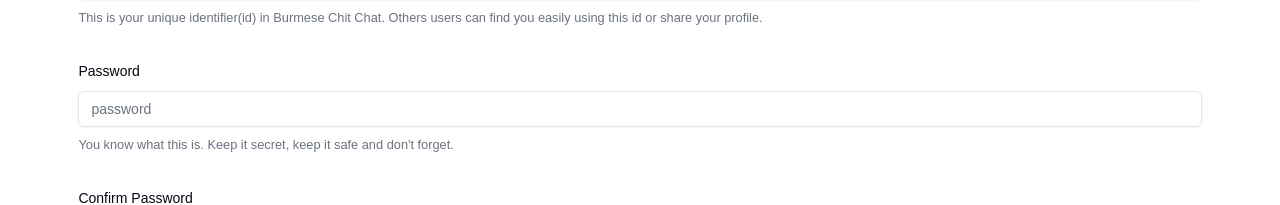
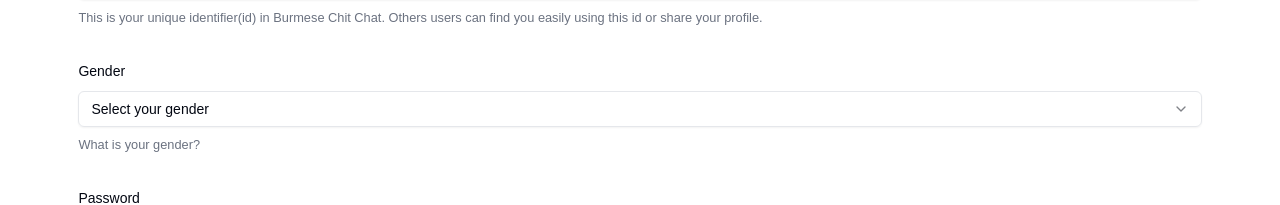
Before and after one commit to burmese-chit-chat/client-web, a Next.js app: page /auth/register in a window 1280 px wide. Shown: the part 320-525 px from the top of the page. Built offline with nearby package versions, Linux system fonts and the light colour scheme; no server answers.

Commit message:
gender on register

```diff
--- a/app/auth/register/components/form.tsx
+++ b/app/auth/register/components/form.tsx
@@ -8,6 +8,7 @@ import { Input } from "@/components/ui/input";
 import axios from "axios";
 import { useState } from "react";
 import { useToast } from "@/hooks/use-toast";
+import { Select, SelectContent, SelectItem, SelectTrigger, SelectValue } from "@/components/ui/select";
 // import { useRouter } from "next/navigation";
 
 const formSchema = z
@@ -23,6 +24,8 @@ const formSchema = z
             .regex(/^[a-zA-Z0-9_]+$/, "Username can only contain letters, numbers, and underscores")
             .refine(value => !value.includes("."), `Username cannot contain periods, "."`)
             .refine(value => !value.includes(" ") && !value.includes("\n"), "Username cannot contain spaces or line breaks"),
+
+        gender: z.enum(["male", "female"]),
 
         password: z
             .string()
@@ -88,6 +91,30 @@ export default function RegisterForm() {
                 />
                 <FormField
                     control={form.control}
+                    name="gender"
+                    render={({ field }) => (
+                        <FormItem>
+                            <FormLabel>Gender</FormLabel>
+                            <Select onValueChange={field.onChange} defaultValue={field.value}>
+                                <FormControl>
+                                    <SelectTrigger>
+                                        <SelectValue placeholder="Select your gender" />
+                                    </SelectTrigger>
+                                </FormControl>
+                                <SelectContent>
+                                    <SelectItem value="male" aria-selected>
+                                        male
+                                    </SelectItem>
+                                    <SelectItem value="female">female</SelectItem>
+                                </SelectContent>
+                            </Select>
+                            <FormDescription>What is your gender?</FormDescription>
+                            <FormMessage />
+                        </FormItem>
+                    )}
+                />
+                <FormField
+                    control={form.control}
                     name="password"
                     render={({ field }) => (
                         <FormItem>
@@ -123,7 +150,7 @@ export default function RegisterForm() {
     );
 
     async function onSubmit(values: z.infer<typeof formSchema>) {
-            const error_message = "error registering, this may not be your fault, please try again later or contact the developer";
+        const error_message = "error registering, this may not be your fault, please try again later or contact the developer";
         if (usernameLoading) return;
         if (!(await checkUsername(values.username))) return;
         console.log("values", values);
```
